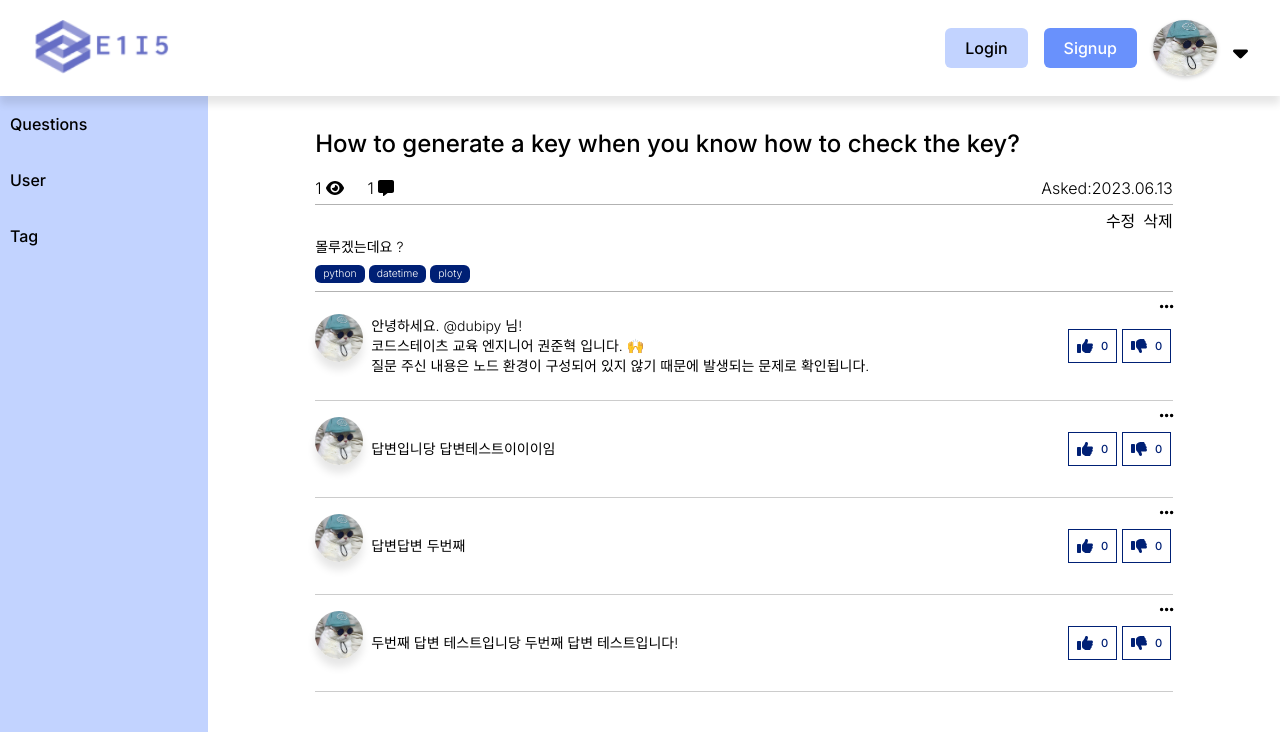
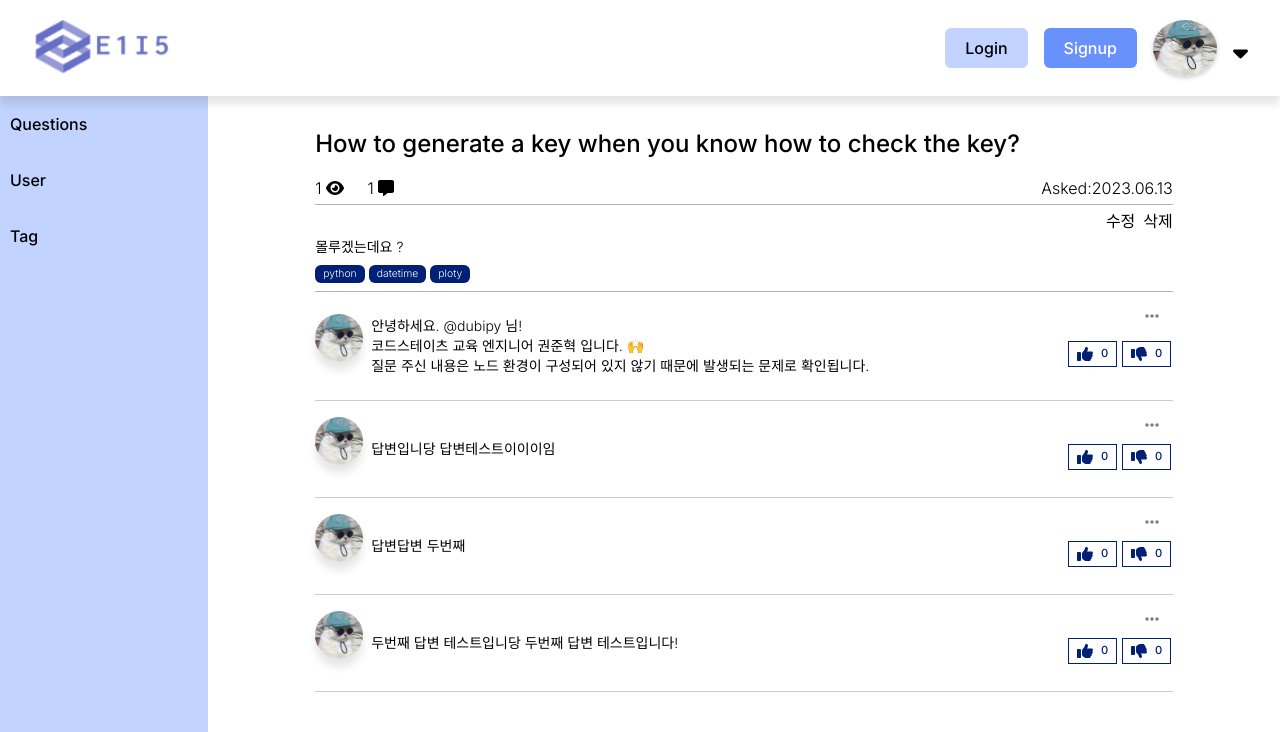
Before and after one commit to codestates-seb/seb44_pre_018, a React (Create React App) app: page /detail/1 in a window 1280 px wide. Shown: the top 732 px of the page. Built offline with nearby package versions, Linux system fonts and the light colour scheme.

Commit message:
design : 수정하기 모달 css 수정

```diff
--- a/src/components/global/answerdetail/Answer.js
+++ b/src/components/global/answerdetail/Answer.js
@@ -7,6 +7,7 @@ import AnswerDropdown from 'components/global/answerdetail/AnswerDropdown';
 
 const AnswerContainer = styled.div`
   border-bottom: 1px solid #ccc;
+  position: relative;
   .answerContainer {
     display: flex;
     align-items: center;
@@ -24,6 +25,8 @@ const AnswerContainer = styled.div`
   .right-section {
     display: flex;
     margin-right: -0.2rem;
+    margin-top: 15px;
+    align-items: center;
   }
 
   img {
@@ -43,7 +46,6 @@ const AnswerContainer = styled.div`
     flex: 1;
   }
 
-
   .likes-container,
   .dislikes-container {
     display: flex;
@@ -54,13 +56,14 @@ const AnswerContainer = styled.div`
   }
 
   .dropdown {
-    position: relative;
+    position: absolute;
+    right: 5px;
   }
 
   .dropdown-menu {
     position: absolute;
-  top: 0%;
-  right: -3.7rem;
+    top: 8px;
+    right: -22px;
     width: max-content;
     background-color: #c2d3ff;
     border-radius: 8px;
@@ -68,18 +71,19 @@ const AnswerContainer = styled.div`
     z-index: 1;
     padding: 0.5rem;
     margin-top: 1rem;
-  font-size: .7rem;
+    font-size: 0.7rem;
   }
 
   .dropdown-menu::after {
     content: '';
-  border-top:0px solid transparent;
+    border-top: 0px solid transparent;
     border-left: 10px solid transparent;
     border-right: 10px solid transparent;
     border-bottom: 10px solid #c2d3ff;
- position:absolute;
- top:-8px;
- right:52px;
+    position: absolute;
+    top: -8px;
+    left: 50%;
+    transform: translateX(-50%);
   }
 
   .dropdown-menu-item {
@@ -88,8 +92,6 @@ const AnswerContainer = styled.div`
     text-align: center;
   }
 `;
-
-
 
 const Answer = ({ answer, onDeleteAnswer, onEditAnswer, setValue }) => {
   const [editMode, setEditMode] = useState(false);
@@ -122,10 +124,16 @@ const Answer = ({ answer, onDeleteAnswer, onEditAnswer, setValue }) => {
 
   return (
     <AnswerContainer>
-      <AnswerDropdown onEditAnswer={toggleEditMode} onDeleteAnswer={handleDeleteAnswer} />
+      <AnswerDropdown
+        onEditAnswer={toggleEditMode}
+        onDeleteAnswer={handleDeleteAnswer}
+      />
       <div className="answerContainer">
         <div className="left-section">
-          <img src={require('assets/profile_image1.jpeg')} alt="프로필 이미지" />
+          <img
+            src={require('assets/profile_image1.jpeg')}
+            alt="프로필 이미지"
+          />
           <span className="username text-sm py-2">{answer.username}</span>
         </div>
 
@@ -138,15 +146,18 @@ const Answer = ({ answer, onDeleteAnswer, onEditAnswer, setValue }) => {
               checkBody={handleCheckBody}
             />
           ) : (
-    <p
-    dangerouslySetInnerHTML={{ __html: answer.content }}></p>
+            <p dangerouslySetInnerHTML={{ __html: answer.content }}></p>
           )}
         </div>
 
         <div className="right-section">
           <VoteButton answerId={answer.answerId} />
           {editMode && (
-            <button className="pointBu03" type="button" onClick={handleSaveEdit}>
+            <button
+              className="pointBu03"
+              type="button"
+              onClick={handleSaveEdit}
+            >
               Save
             </button>
           )}
--- a/src/components/global/answerdetail/AnswerDropdown.js
+++ b/src/components/global/answerdetail/AnswerDropdown.js
@@ -5,21 +5,17 @@ import styled from 'styled-components';
 import AnswerDeleteModal from 'components/global/answerdetail/AnswerDeleteModal';
 
 const ToggleButton = styled.button`
-  position: absolute;
+  opacity: 0.5;
+  width: 2rem;
+  transition: all 0.2s;
+  &:hover {
     opacity: 1;
-  top: 100%;
-  right: 0;
-  transform: translate(80%, -160%);
-  margin-right: 1rem;
-  margin-top: 1rem;
-  width: 2rem;
+  }
 `;
 
 const AnswerDropdown = ({ onEditAnswer, onDeleteAnswer }) => {
   const [isOpenStatus, setIsOpenStatus] = useState(false);
   const [showConfirmationModal, setShowConfirmationModal] = useState(false);
-
-
 
   const toggleDropdown = () => {
     setIsOpenStatus((prevStatus) => !prevStatus);
@@ -47,16 +43,16 @@ const AnswerDropdown = ({ onEditAnswer, onDeleteAnswer }) => {
   return (
     <>
       <div className="dropdown">
-      <ToggleButton className="dropdown-toggle" onClick={toggleDropdown} >
+        <ToggleButton className="dropdown-toggle" onClick={toggleDropdown}>
           <FontAwesomeIcon icon={faEllipsis} />
         </ToggleButton>
         {isOpenStatus && (
           <div className="dropdown-menu">
             <div className="dropdown-menu-item" onClick={handleEditAnswer}>
-            댓글 수정
+              수정하기
             </div>
             <div className="dropdown-menu-item" onClick={handleDeleteAnswer}>
-            댓글 삭제
+              삭제하기
             </div>
           </div>
         )}
--- a/src/components/global/questionItem/VoteButton.js
+++ b/src/components/global/questionItem/VoteButton.js
@@ -6,11 +6,12 @@ import styled from 'styled-components';
 const VoteContainer = styled.div`
   display: flex;
   align-items: center;
-  margin-right: .3rem;
+  margin-right: 0.3rem;
   border: 1.5px solid #002075;
   color: #002075;
-  padding: 0.5rem;
+  padding: 0.25rem 0.5rem;
   cursor: pointer;
+  max-height: 27px;
 
   span {
     margin-left: 0.5rem;
```
Lines whose indentation alone changed are shown as unchanged.
